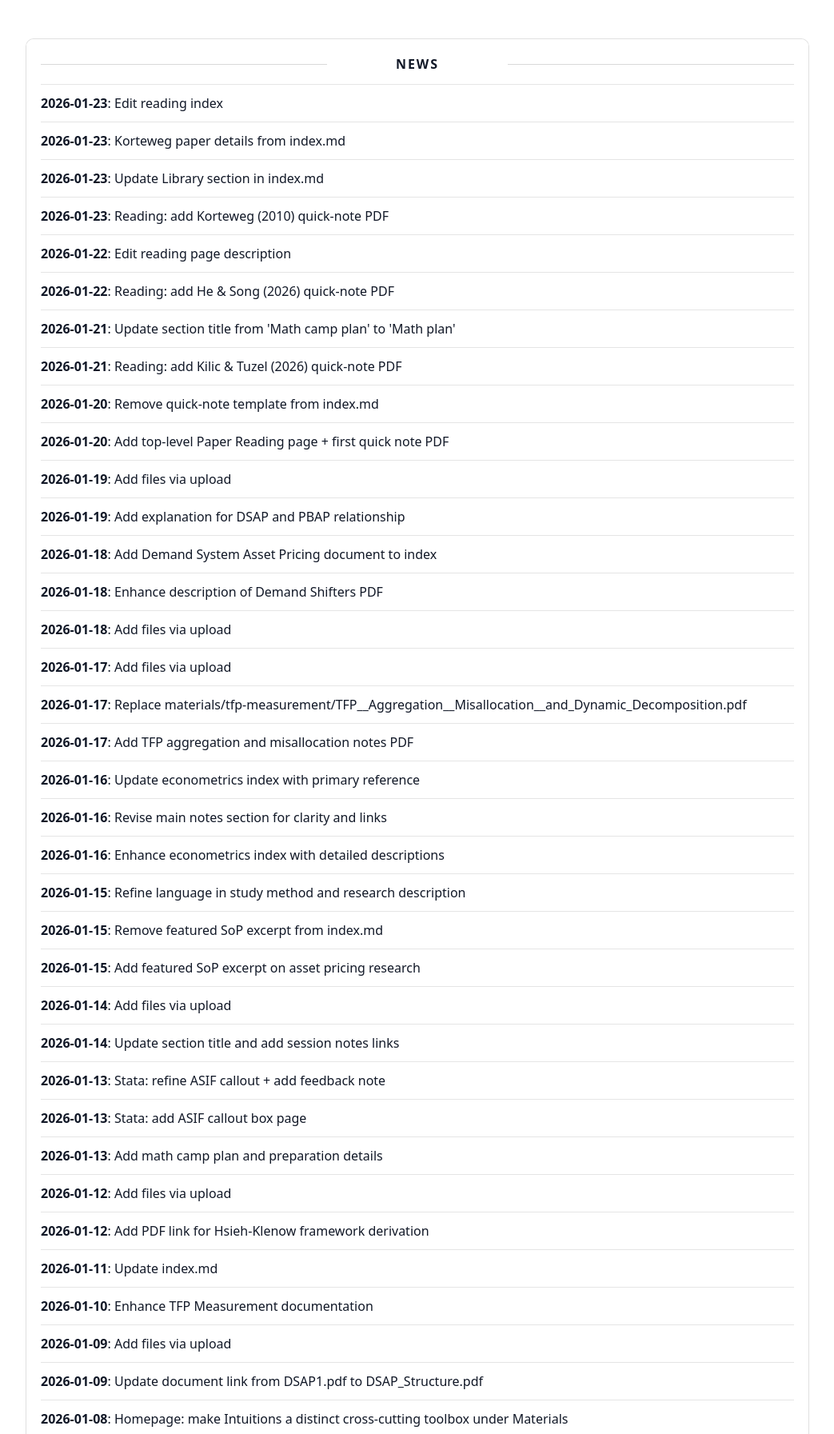
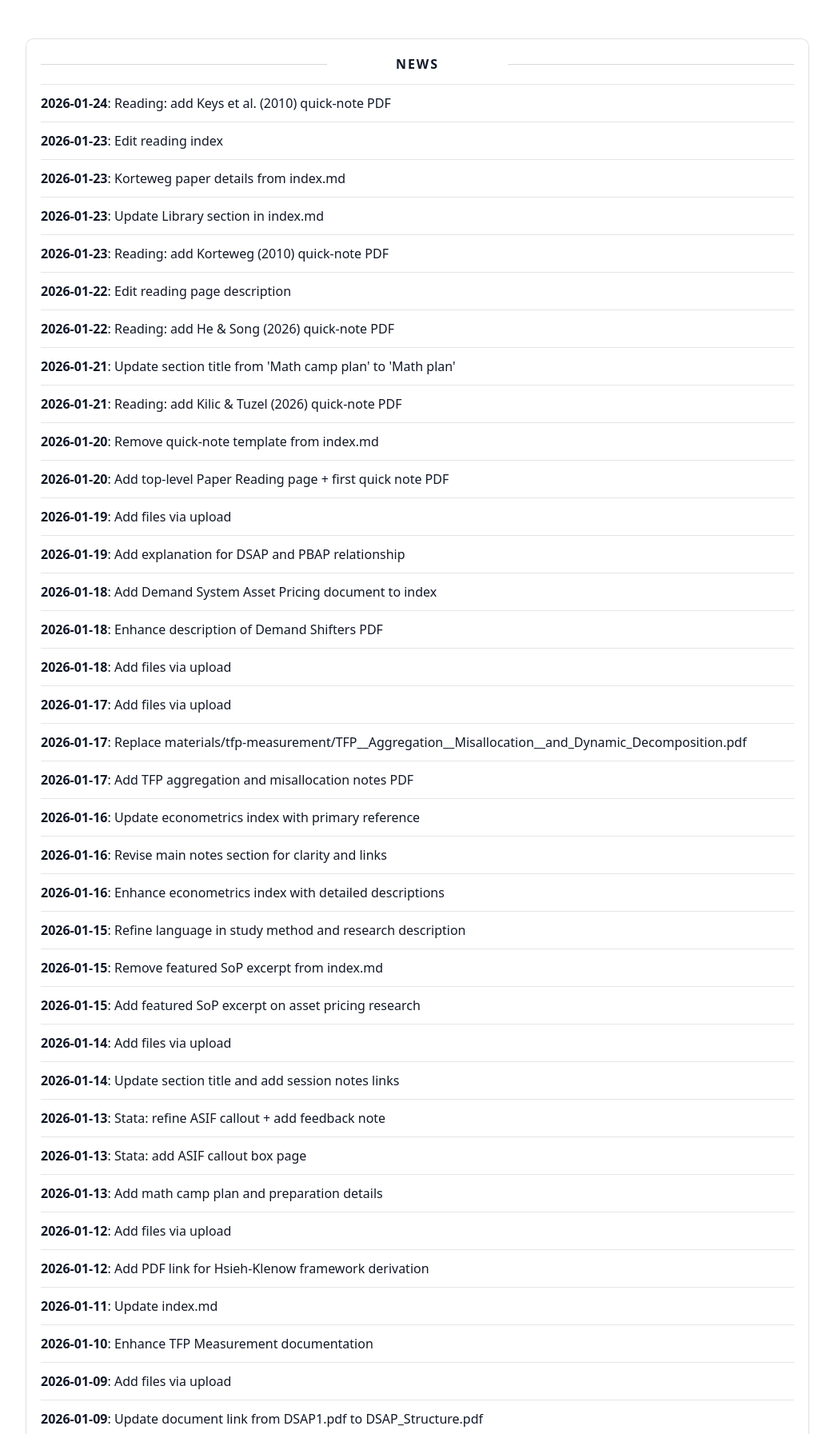
Before and after one commit to yaxinzn/study-archive, a Jekyll site: the page built from updates/index.md, in a window 1280 px wide, cut to the strip 476-2269 px from the top of the page. Shown: the whole strip at 80% size, without its empty margins (118-1161 px from the left). Built offline with Jekyll 4.4.1, drawn with Linux system fonts in a browser that asks for light colours; some of the changed text lies outside the part shown.

Commit message:
chore: update NEWS feed

```diff
--- a/_data/news.yml
+++ b/_data/news.yml
@@ -1,4 +1,7 @@
 # Auto-generated update history (sorted newest -> oldest). Do not edit manually.
+- ts: "1769257317"
+  date: "2026-01-24"
+  title: "Reading: add Keys et al. (2010) quick-note PDF"
 - ts: "1769170134"
   date: "2026-01-23"
   title: "Edit reading index"
```
